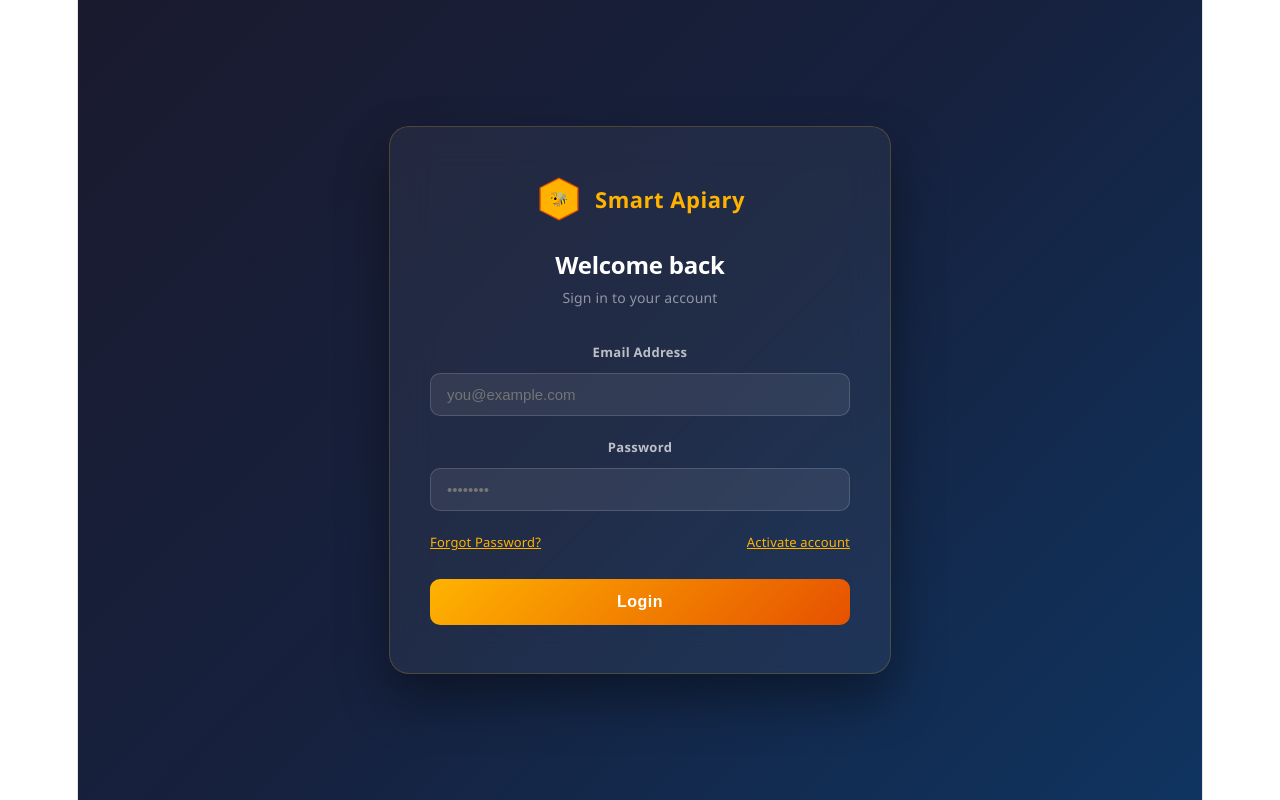
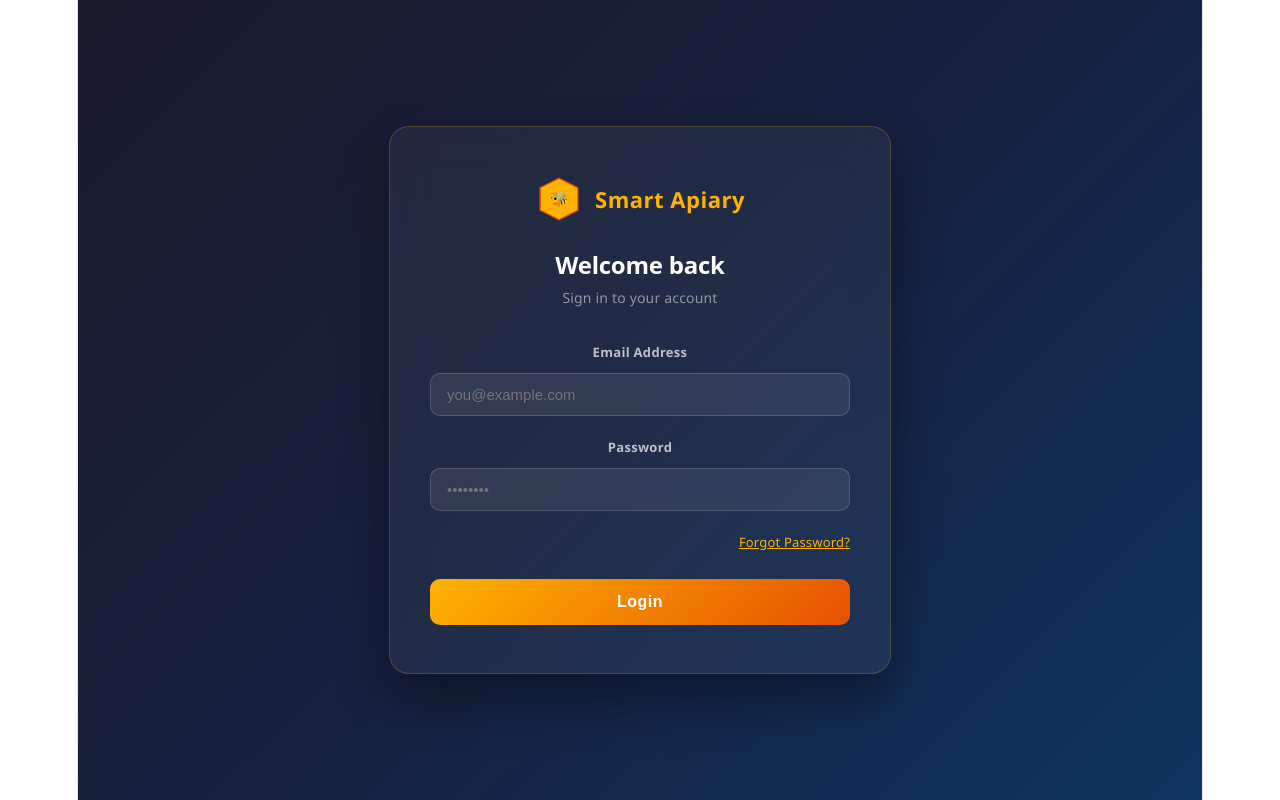
Before and after one commit to MilosSusic/cloud_tim_15, a React (Vite) app in the folder SmartApiary/client/: page /login in a window 1280 px wide. Built offline with nearby package versions, Linux system fonts and the light colour scheme.

Commit message:
add changes

```diff
--- a/SmartApiary/client/src/features/auth/pages/LoginPage.tsx
+++ b/SmartApiary/client/src/features/auth/pages/LoginPage.tsx
@@ -81,9 +81,6 @@ export default function LoginPage() {
         <div style={styles.links}>
           <span style={styles.link} onClick={() => navigate('/forgot-password')}>
             Forgot Password?
-          </span>
-          <span style={styles.link} onClick={() => navigate('/activate')}>
-            Activate account
           </span>
         </div>
         <button
@@ -177,7 +174,7 @@ const styles: { [key: string]: React.CSSProperties } = {
   },
   links: {
     display: 'flex',
-    justifyContent: 'space-between',
+    justifyContent: 'flex-end',
     marginBottom: '24px',
   },
   link: {
```
Also changed, not shown: 1 other file (tests, documents, lock files or other folders).
